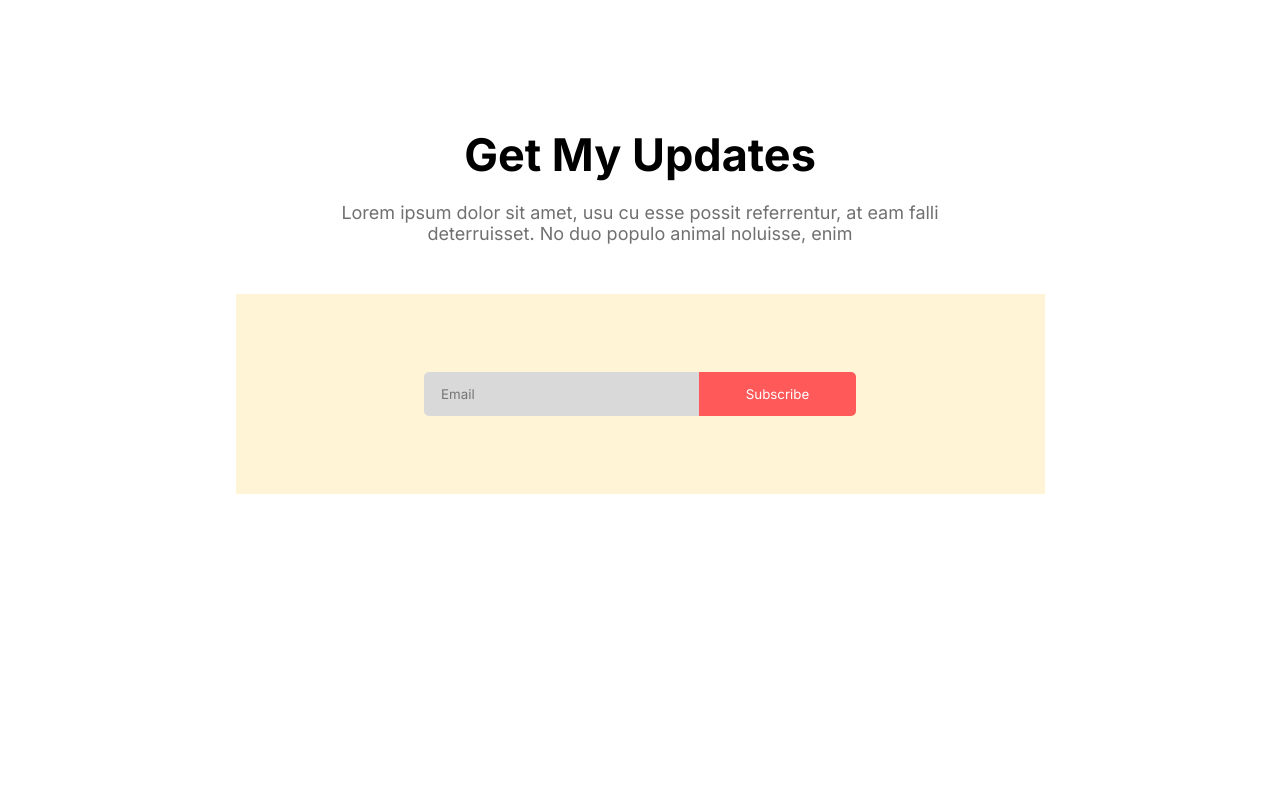
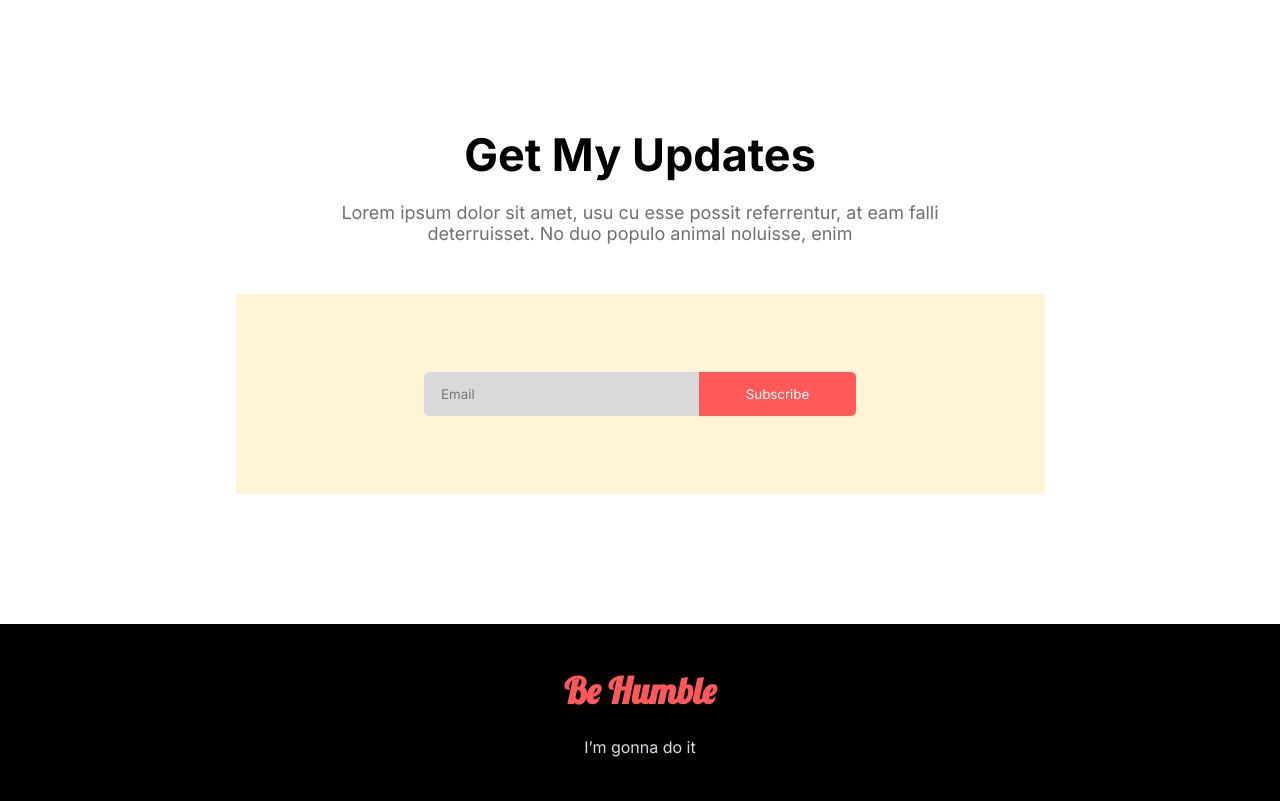
Before and after one commit to shuvongkar-dev/donate-today, a plain HTML site: page index.html in a window 1280 px wide. Shown: the part 3034-3835 px from the top of the page. Before the commit the page ends 3528 px from the top, so only its background shows below. Drawn offline with Linux system fonts and the light colour scheme.

Commit message:
footer-style

```diff
--- a/index.html
+++ b/index.html
@@ -131,7 +131,8 @@
         <h2 class="title">Get My Updates</h2>
         <p class="description">
           Lorem ipsum dolor sit amet, usu cu esse possit referrentur, at eam
-          falli <br> deterruisset. No duo populo animal noluisse, enim
+          falli <br />
+          deterruisset. No duo populo animal noluisse, enim
         </p>
         <div class="email-container">
           <form action="email-input" class="email">
@@ -142,10 +143,18 @@
               placeholder="Email"
               required
             />
-            <input type="submit" value="Subscribe" class="email-btn">
+            <input type="submit" value="Subscribe" class="email-btn" />
           </form>
-          </div>
+        </div>
       </section>
     </main>
+
+    <!-- footer -->
+    <footer>
+      <div class="footer-about">
+        <h2>Be Humble</h2>
+        <p>I’m gonna do it</p>
+      </div>
+    </footer>
   </body>
 </html>
--- a/style/style.css
+++ b/style/style.css
@@ -1,4 +1,5 @@
 @import url('https://fonts.googleapis.com/css2?family=Inter:ital,opsz,wght@0,14..32,100..900;1,14..32,100..900&display=swap');
+@import url('https://fonts.googleapis.com/css2?family=Inter:ital,opsz,wght@0,14..32,100..900;1,14..32,100..900&family=Lobster&display=swap');
 
 *{
     padding: 0;
@@ -260,3 +261,26 @@
     border-top-right-radius: 5px;
     cursor: pointer;
 }
+
+/* footer style */
+
+footer{
+    text-align: center;
+    height: 177px;
+    align-items: center;
+    display: flex;
+    justify-content: center;
+    background-color: black;
+    margin-top: 130px;
+}
+
+.footer-about h2{
+    color: rgba(255, 89, 89, 1);
+    font-family: lobster;
+    font-size: 36px;
+    margin-bottom: 24px;
+}
+
+.footer-about p{
+    color: rgba(217, 219, 225, 1);
+}
```
